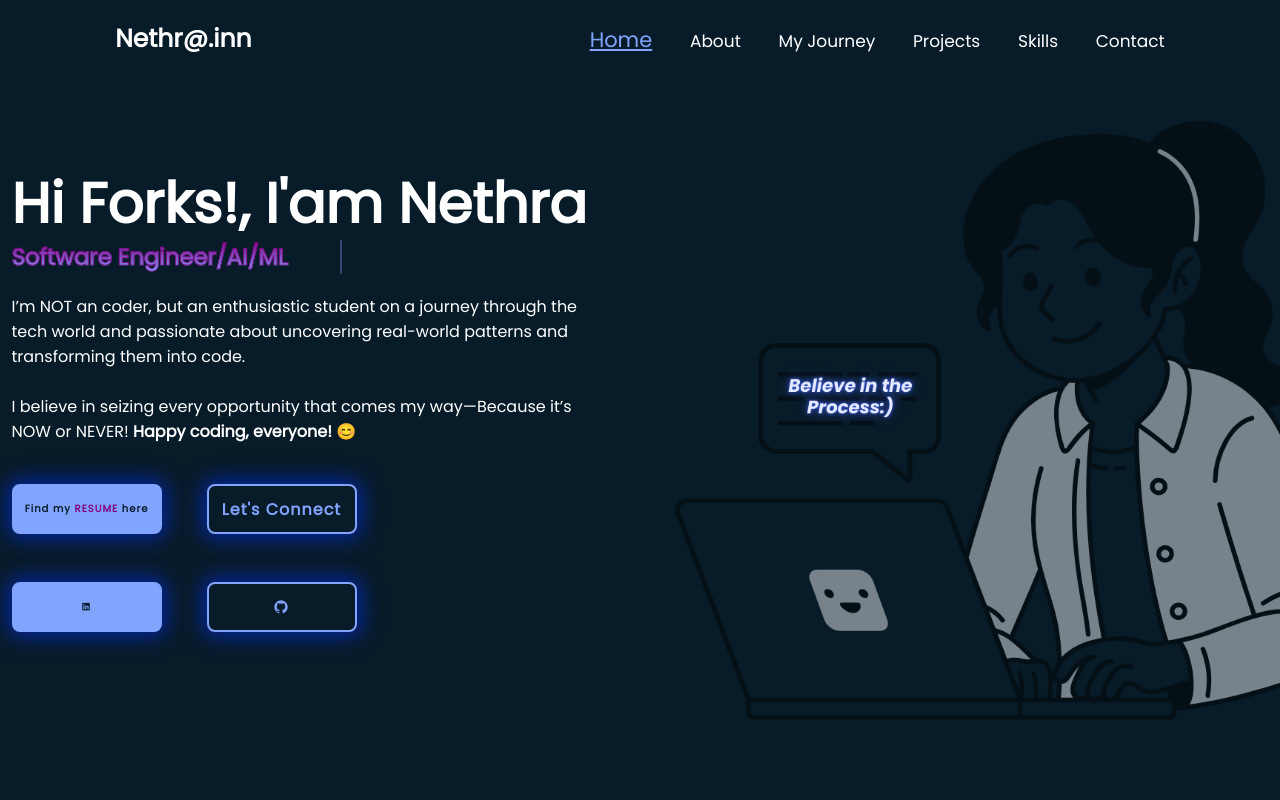
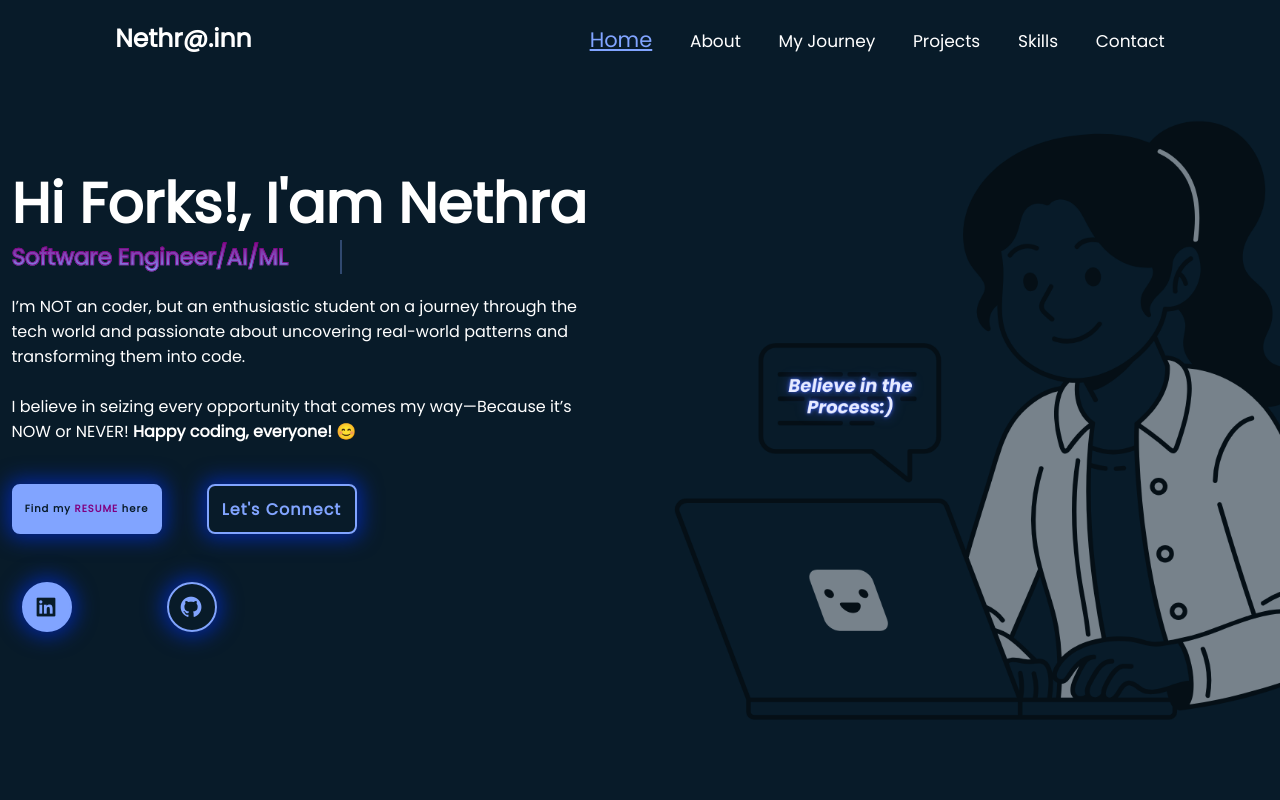
Before and after one commit to Dneth04/My-Portfolio, a plain HTML site: page index.html in a window 1280 px wide. Shown: the top 800 px of the page. Drawn offline with nearby package versions, Linux system fonts and the light colour scheme.

Commit message:
Update style.css
Added styles for icon-circle class

```diff
--- a/style.css
+++ b/style.css
@@ -203,6 +203,18 @@ section{
 .btn-box .btn:hover::before {
     width: 100%;
 }
+#icons-circle .btn{
+    width: 50px;
+    height: 50px;
+    font-size: 25px;
+    border-radius: 50%;
+    margin-left:10px;
+}
+
+#icons-circle{
+    width:20.5rem;
+}
+
 
 .home-sci {
     position: absolute;
```
